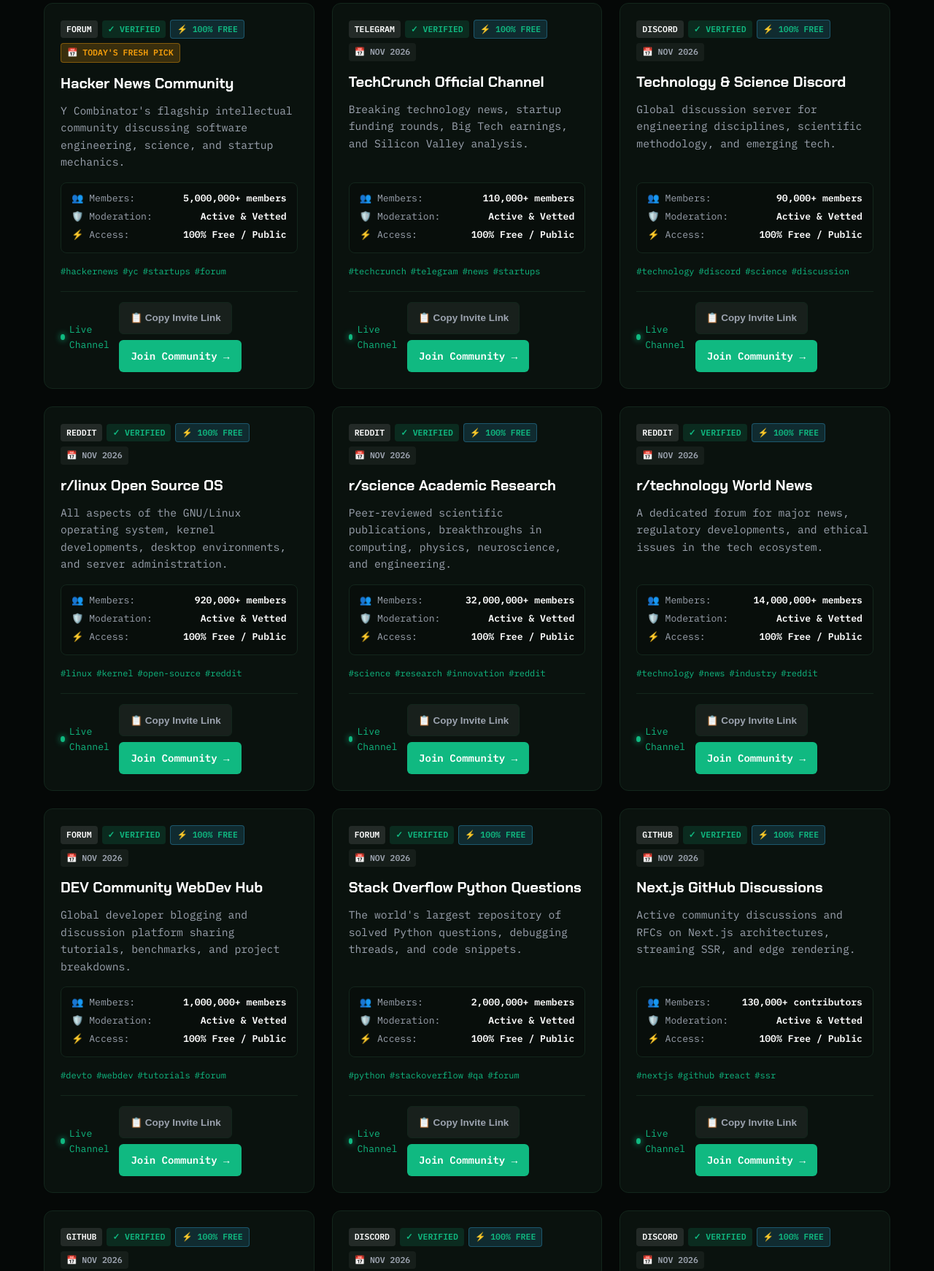
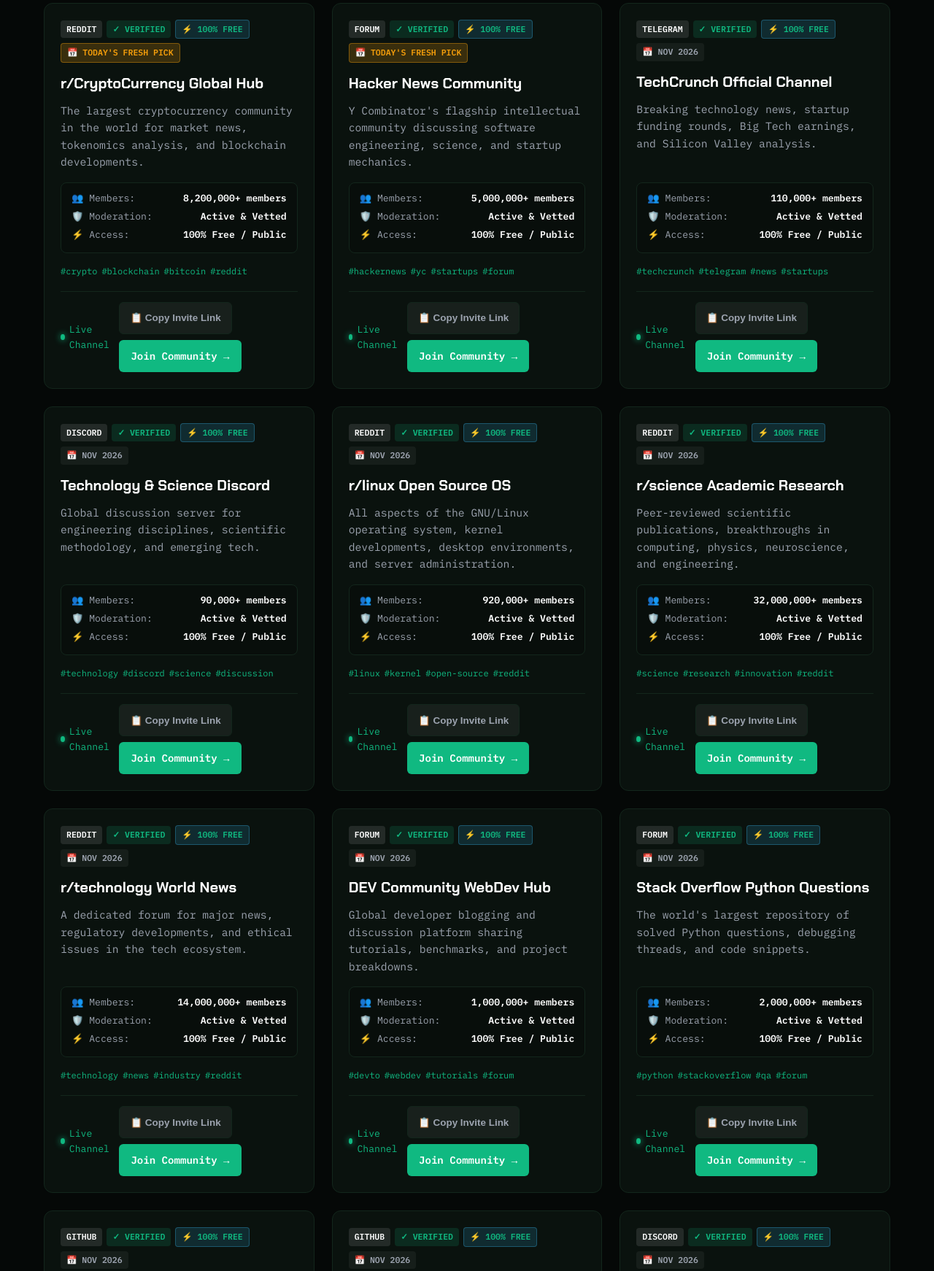
Before and after one commit to jibranpcccc/zk-proofs-cryptography-hub, a plain HTML site: page index.html in a window 1280 px wide. Shown: the part 1309-3051 px from the top of the page at 73% size. Drawn offline with Linux system fonts and the light colour scheme.

Commit message:
feat(replenishment): fresh community links added - 2026-11-18 [skip ci]

```diff
--- a/feed.xml
+++ b/feed.xml
@@ -4,10 +4,17 @@
     <title>Zero-Knowledge Proofs &amp; Cryptography Hub</title>
     <link>https://zk-proofs-cryptography-hub.netlify.app/</link>
     <description>Verified community directory and updates.</description>
-    <lastBuildDate>Wed, 18 Nov 2026 06:05:14 GMT</lastBuildDate>
+    <lastBuildDate>Wed, 18 Nov 2026 07:26:12 GMT</lastBuildDate>
     <atom:link href="https://zk-proofs-cryptography-hub.netlify.app/feed.xml" rel="self" type="application/rss+xml"/>
     <atom:link href="https://pubsubhubbub.appspot.com/" rel="hub"/>
-                                                                                                                                                                                                                                <item>
+                                                                                                                                                                                                                                    <item>
+      <title>📅 Today's Fresh Pick: r/CryptoCurrency Global Hub (Reddit)</title>
+      <link>https://www.reddit.com/r/CryptoCurrency/</link>
+      <guid isPermaLink="false">https://zk-proofs-cryptography-hub.netlify.app/#zero-knowledge-proofs-cryptography-hub-reddit-1-2026-11-18</guid>
+      <pubDate>Wed, 18 Nov 2026 07:26:12 GMT</pubDate>
+      <description>Newly verified community added to Zero-Knowledge Proofs &amp; Cryptography Hub: The largest cryptocurrency community in the world for market news, tokenomics analysis, and blockchain developments.</description>
+    </item>
+<item>
       <title>📅 Today's Fresh Pick: Hacker News Community (Forum)</title>
       <link>https://news.ycombinator.com</link>
       <guid isPermaLink="false">https://zk-proofs-cryptography-hub.netlify.app/#zk-proofs-cryptography-hub-forum-20261003-1-2026-11-18</guid>
@@ -175,12 +182,5 @@
       <pubDate>Mon, 19 Oct 2026 06:05:09 GMT</pubDate>
       <description>Newly verified community added to Zero-Knowledge Proofs &amp; Cryptography Hub: Y Combinator's flagship intellectual community discussing software engineering, science, and startup mechanics.</description>
     </item>
-<item>
-      <title>📅 Today's Fresh Pick: Hacker News Community (Forum)</title>
-      <link>https://news.ycombinator.com</link>
-      <guid isPermaLink="false">https://zk-proofs-cryptography-hub.netlify.app/#zk-proofs-cryptography-hub-forum-20261003-1-2026-10-18</guid>
-      <pubDate>Sun, 18 Oct 2026 06:05:07 GMT</pubDate>
-      <description>Newly verified community added to Zero-Knowledge Proofs &amp; Cryptography Hub: Y Combinator's flagship intellectual community discussing software engineering, science, and startup mechanics.</description>
-    </item>
   </channel>
 </rss>
--- a/index.html
+++ b/index.html
@@ -148,142 +148,142 @@
           {
             "@type": "ListItem",
             "position": 1,
+            "name": "r/CryptoCurrency Global Hub",
+            "description": "The largest cryptocurrency community in the world for market news, tokenomics analysis, and blockchain developments.",
+            "url": "https://www.reddit.com/r/CryptoCurrency/"
+          },
+          {
+            "@type": "ListItem",
+            "position": 2,
             "name": "Hacker News Community",
             "description": "Y Combinator's flagship intellectual community discussing software engineering, science, and startup mechanics.",
             "url": "https://news.ycombinator.com"
           },
           {
             "@type": "ListItem",
-            "position": 2,
+            "position": 3,
             "name": "TechCrunch Official Channel",
             "description": "Breaking technology news, startup funding rounds, Big Tech earnings, and Silicon Valley analysis.",
             "url": "https://t.me/techcrunch"
           },
           {
             "@type": "ListItem",
-            "position": 3,
+            "position": 4,
             "name": "Technology & Science Discord",
             "description": "Global discussion server for engineering disciplines, scientific methodology, and emerging tech.",
             "url": "https://discord.gg/tech"
           },
           {
             "@type": "ListItem",
-            "position": 4,
+            "position": 5,
             "name": "r/linux Open Source OS",
             "description": "All aspects of the GNU/Linux operating system, kernel developments, desktop environments, and server administration.",
             "url": "https://www.reddit.com/r/linux/"
           },
           {
             "@type": "ListItem",
-            "position": 5,
+            "position": 6,
             "name": "r/science Academic Research",
             "description": "Peer-reviewed scientific publications, breakthroughs in computing, physics, neuroscience, and engineering.",
             "url": "https://www.reddit.com/r/science/"
           },
           {
             "@type": "ListItem",
-            "position": 6,
+            "position": 7,
             "name": "r/technology World News",
             "description": "A dedicated forum for major news, regulatory developments, and ethical issues in the tech ecosystem.",
             "url": "https://www.reddit.com/r/technology/"
           },
           {
             "@type": "ListItem",
-            "position": 7,
+            "position": 8,
             "name": "DEV Community WebDev Hub",
             "description": "Global developer blogging and discussion platform sharing tutorials, benchmarks, and project breakdowns.",
             "url": "https://dev.to/t/webdev"
           },
           {
             "@type": "ListItem",
-            "position": 8,
+            "position": 9,
             "name": "Stack Overflow Python Questions",
             "description": "The world's largest repository of solved Python questions, debugging threads, and code snippets.",
             "url": "https://stackoverflow.com/questions/tagged/python"
           },
           {
             "@type": "ListItem",
-            "position": 9,
+            "position": 10,
             "name": "Next.js GitHub Discussions",
             "description": "Active community discussions and RFCs on Next.js architectures, streaming SSR, and edge rendering.",
             "url": "https://github.com/vercel/next.js/discussions"
           },
           {
             "@type": "ListItem",
-            "position": 10,
+            "position": 11,
             "name": "Rust Language GitHub Discussions",
             "description": "Official GitHub Discussions board for the Rust programming language compiler, RFCs, and tools.",
             "url": "https://users.rust-lang.org"
           },
           {
             "@type": "ListItem",
-            "position": 11,
+            "position": 12,
             "name": "Tailwind CSS Discord",
             "description": "Official community for Tailwind CSS utility-first design, component architectures, and responsive layout styling.",
             "url": "https://discord.gg/tailwind"
           },
           {
             "@type": "ListItem",
-            "position": 12,
+            "position": 13,
             "name": "Vue Land Community Discord",
             "description": "The official Discord community for Vue.js, Nuxt, Vite, Pinia, and frontend ecosystem tools.",
             "url": "https://discord.gg/vue"
           },
           {
             "@type": "ListItem",
-            "position": 13,
+            "position": 14,
             "name": "Next.js Developers Discord",
             "description": "Official community Discord for Vercel Next.js developers, Server Components, and App Router architectures.",
             "url": "https://discord.gg/nextjs"
           },
           {
             "@type": "ListItem",
-            "position": 14,
+            "position": 15,
             "name": "Devcord Web Developers",
             "description": "Friendly web development and programming community covering modern web stacks, design, and career growth.",
             "url": "https://discord.gg/devcord"
           },
           {
             "@type": "ListItem",
-            "position": 15,
+            "position": 16,
             "name": "Zero Knowledge Community Discord",
             "description": "The official Discord server for the Zero Knowledge podcast and research community, discussing zk-SNARKs, zk-STARKs, PLONK, and zkVM architectures.",
             "url": "https://discord.gg/zeroknowledge"
           },
           {
             "@type": "ListItem",
-            "position": 16,
+            "position": 17,
             "name": "r/webdev Builders Hub",
             "description": "A community dedicated to all things web development, client and server-side architectures, and UI/UX design.",
             "url": "https://www.reddit.com/r/webdev/"
           },
           {
             "@type": "ListItem",
-            "position": 17,
+            "position": 18,
             "name": "r/cpp High Performance Systems",
             "description": "Discussions on modern C++ (C++17/20/23), memory models, template metaprogramming, and graphics pipelines.",
             "url": "https://www.reddit.com/r/cpp/"
           },
           {
             "@type": "ListItem",
-            "position": 18,
+            "position": 19,
             "name": "TypeScript Community Discord",
             "description": "Active community for advanced TypeScript types, generics, compiler plugins, and framework integrations.",
             "url": "https://discord.gg/typescript"
           },
           {
             "@type": "ListItem",
-            "position": 19,
+            "position": 20,
             "name": "r/typescript Architecture",
             "description": "Subreddit focused on TypeScript type systems, compiler APIs, design patterns, and enterprise codebases.",
             "url": "https://www.reddit.com/r/typescript/"
-          },
-          {
-            "@type": "ListItem",
-            "position": 20,
-            "name": "r/CryptoCurrency Global Hub",
-            "description": "The largest cryptocurrency community in the world for market news, tokenomics analysis, and blockchain developments.",
-            "url": "https://www.reddit.com/r/CryptoCurrency/"
           },
           {
             "@type": "ListItem",
@@ -617,7 +617,31 @@
         </div>
         <div id="vetted-communities" class="grid">
 
-        <div id="community-card-1" class="card" data-platform="forum" data-category="computer science & startups">
+        <div id="community-card-1" class="card" data-platform="reddit" data-category="cryptocurrency">
+            <div class="card-header">
+                <span class="badge badge-platform">Reddit</span>
+                <span class="badge badge-verified">✓ Verified</span>
+                <span class="badge badge-free">⚡ 100% Free</span>
+                <span class="badge badge-date" style="background: rgba(245, 158, 11, 0.2); color: #f59e0b; border: 1px solid rgba(245, 158, 11, 0.4); font-weight: 700;">📅 Today's Fresh Pick</span>
+            </div>
+            <h3 class="card-title">r/CryptoCurrency Global Hub</h3>
+            <p class="card-desc">The largest cryptocurrency community in the world for market news, tokenomics analysis, and blockchain developments.</p>
+            <div class="spec-matrix">
+                <div class="spec-row"><span>👥 Members:</span> <strong>8,200,000+ members</strong></div>
+                <div class="spec-row"><span>🛡️ Moderation:</span> <strong>Active & Vetted</strong></div>
+                <div class="spec-row"><span>⚡ Access:</span> <strong>100% Free / Public</strong></div>
+            </div>
+            <div class="tags-row"><span class="tag">#crypto</span><span class="tag">#blockchain</span><span class="tag">#bitcoin</span><span class="tag">#reddit</span></div>
+            <div class="card-footer">
+                <span class="activity-pulse"><span class="pulse-dot"></span> Live Channel</span>
+                <div class="card-actions">
+                    <button class="btn-copy-invite" onclick="copyInviteLink(event, 'https://www.reddit.com/r/CryptoCurrency/')">📋 Copy Invite Link</button>
+                    <a href="https://www.reddit.com/r/CryptoCurrency/" target="_blank" rel="noopener noreferrer" class="btn-join">Join Community →</a>
+                </div>
+            </div>
+        </div>
+
+        <div id="community-card-2" class="card" data-platform="forum" data-category="computer science & startups">
             <div class="card-header">
                 <span class="badge badge-platform">Forum</span>
                 <span class="badge badge-verified">✓ Verified</span>
@@ -641,7 +665,7 @@
             </div>
         </div>
 
-        <div id="community-card-2" class="card" data-platform="telegram" data-category="tech news">
+        <div id="community-card-3" class="card" data-platform="telegram" data-category="tech news">
             <div class="card-header">
                 <span class="badge badge-platform">Telegram</span>
                 <span class="badge badge-verified">✓ Verified</span>
@@ -665,7 +689,7 @@
             </div>
         </div>
 
-        <div id="community-card-3" class="card" data-platform="discord" data-category="tech discussion">
+        <div id="community-card-4" class="card" data-platform="discord" data-category="tech discussion">
             <div class="card-header">
                 <span class="badge badge-platform">Discord</span>
                 <span class="badge badge-verified">✓ Verified</span>
@@ -689,7 +713,7 @@
             </div>
         </div>
 
-        <div id="community-card-4" class="card" data-platform="reddit" data-category="linux & os">
+        <div id="community-card-5" class="card" data-platform="reddit" data-category="linux & os">
             <div class="card-header">
                 <span class="badge badge-platform">Reddit</span>
                 <span class="badge badge-verified">✓ Verified</span>
@@ -713,7 +737,7 @@
             </div>
         </div>
 
-        <div id="community-card-5" class="card" data-platform="reddit" data-category="science & innovation">
+        <div id="community-card-6" class="card" data-platform="reddit" data-category="science & innovation">
             <div class="card-header">
                 <span class="badge badge-platform">Reddit</span>
                 <span class="badge badge-verified">✓ Verified</span>
@@ -737,7 +761,7 @@
             </div>
         </div>
 
-        <div id="community-card-6" class="card" data-platform="reddit" data-category="tech news">
+        <div id="community-card-7" class="card" data-platform="reddit" data-category="tech news">
             <div class="card-header">
                 <span class="badge badge-platform">Reddit</span>
                 <span class="badge badge-verified">✓ Verified</span>
@@ -761,7 +785,7 @@
             </div>
         </div>
 
-        <div id="community-card-7" class="card" data-platform="forum" data-category="web development">
+        <div id="community-card-8" class="card" data-platform="forum" data-category="web development">
             <div class="card-header">
                 <span class="badge badge-platform">Forum</span>
                 <span class="badge badge-verified">✓ Verified</span>
@@ -785,7 +809,7 @@
             </div>
         </div>
 
-        <div id="community-card-8" class="card" data-platform="forum" data-category="python development">
+        <div id="community-card-9" class="card" data-platform="forum" data-category="python development">
             <div class="card-header">
                 <span class="badge badge-platform">Forum</span>
                 <span class="badge badge-verified">✓ Verified</span>
@@ -809,7 +833,7 @@
             </div>
         </div>
 
-        <div id="community-card-9" class="card" data-platform="github" data-category="frontend engineering">
+        <div id="community-card-10" class="card" data-platform="github" data-category="frontend engineering">
             <div class="card-header">
                 <span class="badge badge-platform">GitHub</span>
                 <span class="badge badge-verified">✓ Verified</span>
@@ -833,7 +857,7 @@
             </div>
         </div>
 
-        <div id="community-card-10" class="card" data-platform="github" data-category="systems programming">
+        <div id="community-card-11" class="card" data-platform="github" data-category="systems programming">
             <div class="card-header">
                 <span class="badge badge-platform">GitHub</span>
                 <span class="badge badge-verified">✓ Verified</span>
@@ -857,7 +881,7 @@
             </div>
         </div>
 
-        <div id="community-card-11" class="card" data-platform="discord" data-category="frontend engineering">
+        <div id="community-card-12" class="card" data-platform="discord" data-category="frontend engineering">
             <div class="card-header">
                 <span class="badge badge-platform">Discord</span>
                 <span class="badge badge-verified">✓ Verified</span>
@@ -881,7 +905,7 @@
             </div>
         </div>
 
-        <div id="community-card-12" class="card" data-platform="discord" data-category="frontend engineering">
+        <div id="community-card-13" class="card" data-platform="discord" data-category="frontend engineering">
             <div class="card-header">
                 <span class="badge badge-platform">Discord</span>
                 <span class="badge badge-verified">✓ Verified</span>
@@ -905,7 +929,7 @@
             </div>
         </div>
 
-        <div id="community-card-13" class="card" data-platform="discord" data-category="frontend engineering">
+        <div id="community-card-14" class="card" data-platform="discord" data-category="frontend engineering">
             <div class="card-header">
                 <span class="badge badge-platform">Discord</span>
                 <span class="badge badge-verified">✓ Verified</span>
@@ -929,7 +953,7 @@
             </div>
         </div>
 
-        <div id="community-card-14" class="card" data-platform="discord" data-category="web development">
+        <div id="community-card-15" class="card" data-platform="discord" data-category="web development">
             <div class="card-header">
                 <span class="badge badge-platform">Discord</span>
                 <span class="badge badge-verified">✓ Verified</span>
@@ -953,7 +977,7 @@
             </div>
         </div>
 
-        <div id="community-card-15" class="card" data-platform="discord" data-category="zero knowledge cryptography">
+        <div id="community-card-16" class="card" data-platform="discord" data-category="zero knowledge cryptography">
             <div class="card-header">
                 <span class="badge badge-platform">Discord</span>
                 <span class="badge badge-verified">✓ Verified</span>
@@ -977,7 +1001,7 @@
             </div>
         </div>
 
-        <div id="community-card-16" class="card" data-platform="reddit" data-category="web development">
+        <div id="community-card-17" class="card" data-platform="reddit" data-category="web development">
             <div class="card-header">
                 <span class="badge badge-platform">Reddit</span>
                 <span class="badge badge-verified">✓ Verified</span>
@@ -1001,7 +1025,7 @@
             </div>
         </div>
 
-        <div id="community-card-17" class="card" data-platform="reddit" data-category="systems programming">
+        <div id="community-card-18" class="card" data-platform="reddit" data-category="systems programming">
             <div class="card-header">
                 <span class="badge badge-platform">Reddit</span>
                 <span class="badge badge-verified">✓ Verified</span>
@@ -1025,7 +1049,7 @@
             </div>
         </div>
 
-        <div id="community-card-18" class="card" data-platform="discord" data-category="web development">
+        <div id="community-card-19" class="card" data-platform="discord" data-category="web development">
             <div class="card-header">
                 <span class="badge badge-platform">Discord</span>
                 <span class="badge badge-verified">✓ Verified</span>
@@ -1049,7 +1073,7 @@
             </div>
         </div>
 
-        <div id="community-card-19" class="card" data-platform="reddit" data-category="web development">
+        <div id="community-card-20" class="card" data-platform="reddit" data-category="web development">
             <div class="card-header">
                 <span class="badge badge-platform">Reddit</span>
                 <span class="badge badge-verified">✓ Verified</span>
@@ -1069,30 +1093,6 @@
                 <div class="card-actions">
                     <button class="btn-copy-invite" onclick="copyInviteLink(event, 'https://www.reddit.com/r/typescript/')">📋 Copy Invite Link</button>
                     <a href="https://www.reddit.com/r/typescript/" target="_blank" rel="noopener noreferrer" class="btn-join">Join Community →</a>
-                </div>
-            </div>
-        </div>
-
-        <div id="community-card-20" class="card" data-platform="reddit" data-category="cryptocurrency">
-            <div class="card-header">
-                <span class="badge badge-platform">Reddit</span>
-                <span class="badge badge-verified">✓ Verified</span>
-                <span class="badge badge-free">⚡ 100% Free</span>
-                <span class="badge badge-date">📅 Nov 2026</span>
-            </div>
-            <h3 class="card-title">r/CryptoCurrency Global Hub</h3>
-            <p class="card-desc">The largest cryptocurrency community in the world for market news, tokenomics analysis, and blockchain developments.</p>
-            <div class="spec-matrix">
-                <div class="spec-row"><span>👥 Members:</span> <strong>8,200,000+ members</strong></div>
-                <div class="spec-row"><span>🛡️ Moderation:</span> <strong>Active & Vetted</strong></div>
-                <div class="spec-row"><span>⚡ Access:</span> <strong>100% Free / Public</strong></div>
-            </div>
-            <div class="tags-row"><span class="tag">#crypto</span><span class="tag">#blockchain</span><span class="tag">#bitcoin</span><span class="tag">#reddit</span></div>
-            <div class="card-footer">
-                <span class="activity-pulse"><span class="pulse-dot"></span> Live Channel</span>
-                <div class="card-actions">
-                    <button class="btn-copy-invite" onclick="copyInviteLink(event, 'https://www.reddit.com/r/CryptoCurrency/')">📋 Copy Invite Link</button>
-                    <a href="https://www.reddit.com/r/CryptoCurrency/" target="_blank" rel="noopener noreferrer" class="btn-join">Join Community →</a>
                 </div>
             </div>
         </div>
```
Also changed, not shown: data/groups.json (+20 -19 lines).
